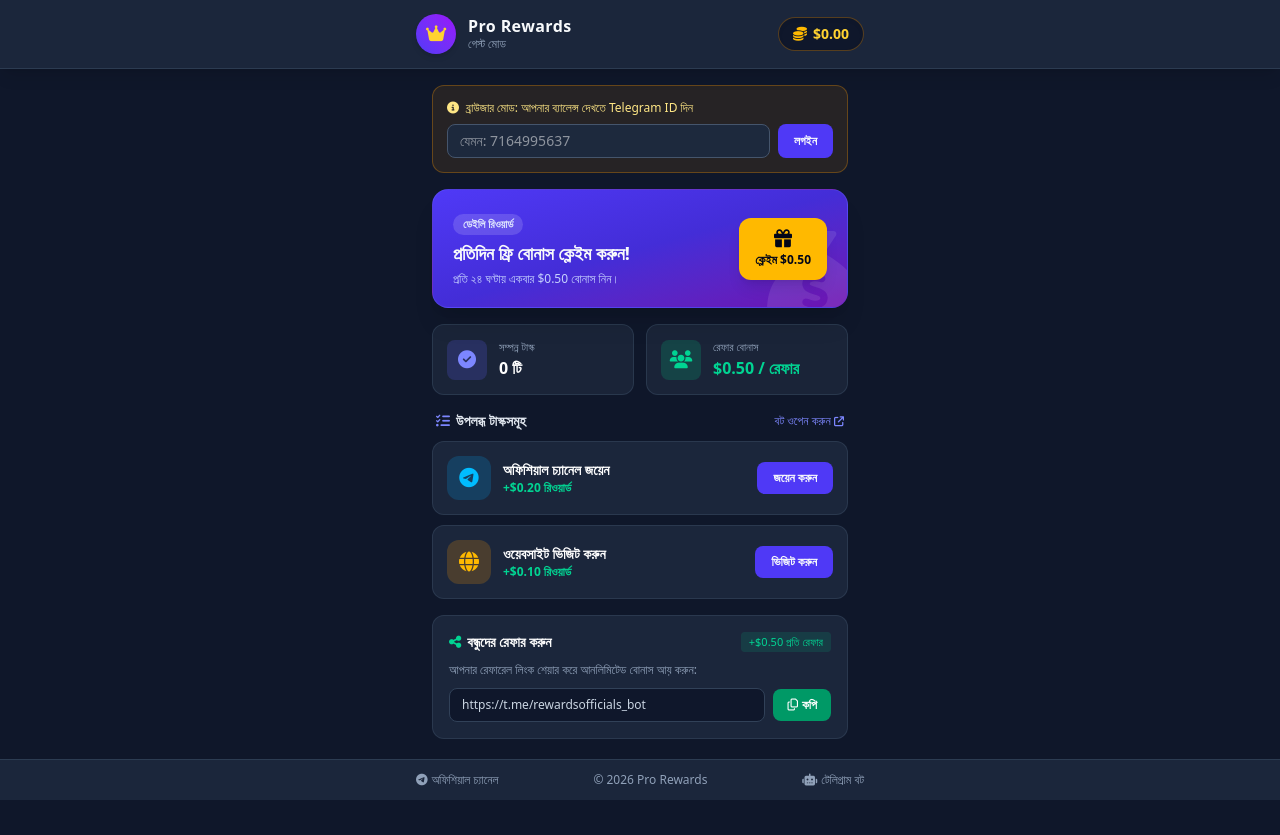
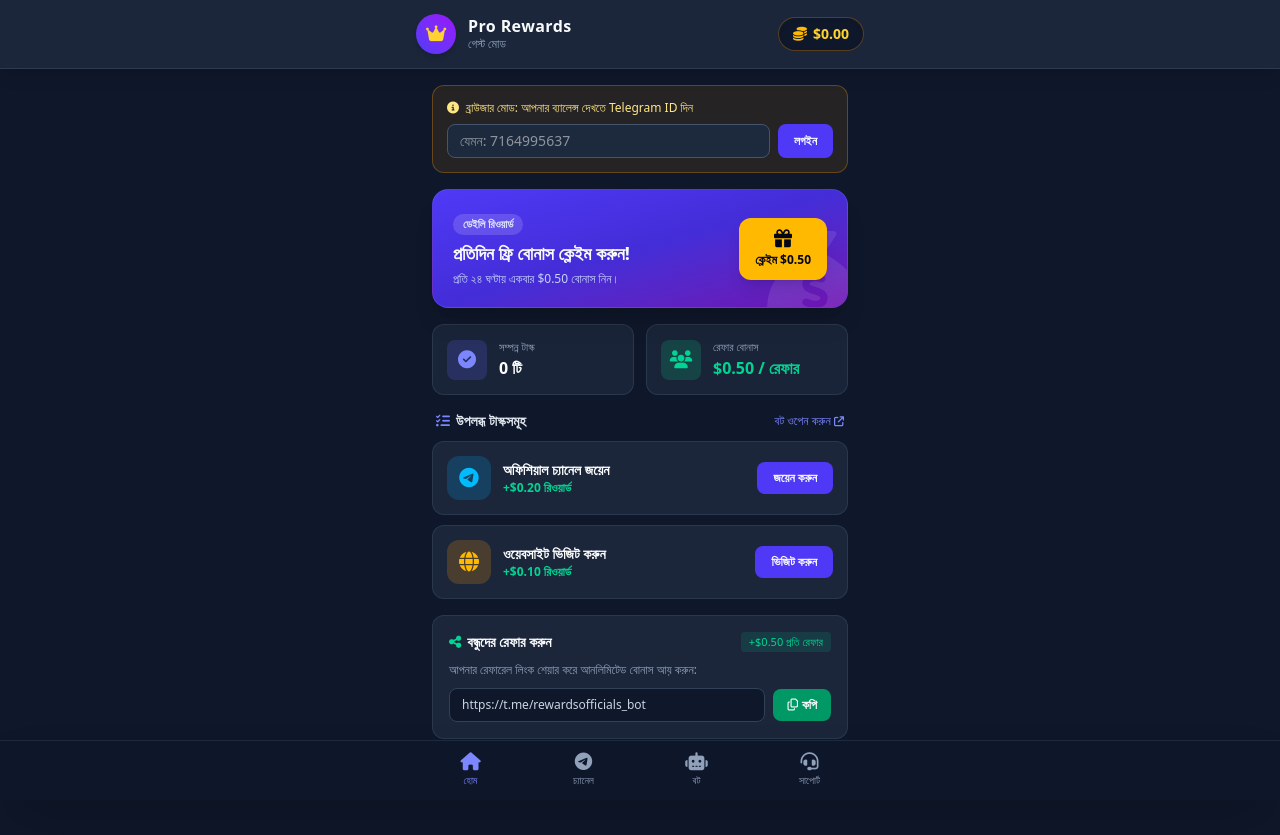
Before and after one commit to mddulal596/rewardsofficials, a website: page index.html in a window 1280 px wide. Before the commit the page ends 800 px from the top, so only its background shows below. Drawn offline with nearby package versions, Linux system fonts and the light colour scheme.

Commit message:
Refactor HTML comments and adjust layout styles

```diff
--- a/index.html
+++ b/index.html
@@ -18,7 +18,7 @@
         }
     </style>
 </head>
-<body class="min-h-screen flex flex-col justify-between font-sans antialiased">
+<body class="min-h-screen flex flex-col justify-between font-sans antialiased pb-20">
 
     <!-- Top Header -->
     <header class="bg-slate-800/90 backdrop-blur-md border-b border-slate-700/80 sticky top-0 z-30 px-4 py-3.5 shadow-lg">
@@ -42,7 +42,7 @@
     <!-- Main Container -->
     <main class="max-w-md mx-auto w-full p-4 space-y-4 mb-auto">
 
-        <!-- Browser Fallback Login (শুধুমাত্র টেলিগ্রামের বাইরে ব্রাউজারে খুললে দেখাবে) -->
+        <!-- Browser Fallback Login -->
         <div id="browser-login-box" class="hidden bg-amber-500/10 border border-amber-500/30 rounded-xl p-3.5 space-y-2">
             <p class="text-xs text-amber-200"><i class="fa-solid fa-circle-info mr-1"></i> ব্রাউজার মোড: আপনার ব্যালেন্স দেখতে Telegram ID দিন</p>
             <div class="flex space-x-2">
@@ -96,7 +96,7 @@
                 <a href="https://t.me/rewardsofficials_bot" target="_blank" class="text-xs text-indigo-400 hover:underline">বট ওপেন করুন <i class="fa-solid fa-arrow-up-right-from-square text-[10px]"></i></a>
             </div>
 
-            <!-- Task 1: Official Channel -->
+            <!-- Task 1 -->
             <div class="bg-slate-800/90 p-3.5 rounded-xl border border-slate-700/70 flex items-center justify-between">
                 <div class="flex items-center space-x-3">
                     <div class="bg-sky-500/20 text-sky-400 w-11 h-11 rounded-xl flex items-center justify-center text-xl">
@@ -112,7 +112,7 @@
                 </button>
             </div>
 
-            <!-- Task 2: Website Visit -->
+            <!-- Task 2 -->
             <div class="bg-slate-800/90 p-3.5 rounded-xl border border-slate-700/70 flex items-center justify-between">
                 <div class="flex items-center space-x-3">
                     <div class="bg-amber-500/20 text-amber-400 w-11 h-11 rounded-xl flex items-center justify-center text-xl">
@@ -148,25 +148,41 @@
     </main>
 
     <!-- Toast Notification -->
-    <div id="toast" class="fixed bottom-16 left-1/2 -translate-x-1/2 bg-slate-800 border border-slate-600 text-white text-xs font-medium px-4 py-2.5 rounded-full shadow-2xl opacity-0 pointer-events-none transition-opacity duration-300 z-50 whitespace-nowrap">
+    <div id="toast" class="fixed bottom-20 left-1/2 -translate-x-1/2 bg-slate-800 border border-slate-600 text-white text-xs font-medium px-4 py-2.5 rounded-full shadow-2xl opacity-0 pointer-events-none transition-opacity duration-300 z-50 whitespace-nowrap">
         মেসেজ
     </div>
 
-    <!-- Bottom Footer -->
-    <footer class="bg-slate-800/90 border-t border-slate-700/80 py-3 px-4 text-center text-xs text-slate-400">
-        <div class="max-w-md mx-auto flex justify-between items-center">
-            <a href="https://t.me/rewardofficials" target="_blank" class="hover:text-sky-400 transition"><i class="fa-brands fa-telegram mr-1"></i>অফিশিয়াল চ্যানেল</a>
-            <span>&copy; 2026 Pro Rewards</span>
-            <a href="https://t.me/rewardsofficials_bot" target="_blank" class="hover:text-indigo-400 transition"><i class="fa-solid fa-robot mr-1"></i>টেলিগ্রাম বট</a>
+    <!-- Mobile App Style Fixed Bottom Navigation Bar -->
+    <nav class="fixed bottom-0 left-0 right-0 bg-slate-900/95 backdrop-blur-md border-t border-slate-800 z-40 py-2 px-4 shadow-2xl">
+        <div class="max-w-md mx-auto grid grid-cols-4 gap-1 text-center">
+            <!-- Home -->
+            <a href="#" class="flex flex-col items-center justify-center text-indigo-400 py-1 transition">
+                <i class="fa-solid fa-house text-lg mb-0.5"></i>
+                <span class="text-[10px] font-medium">হোম</span>
+            </a>
+            <!-- Channel -->
+            <a href="https://t.me/rewardofficials" target="_blank" class="flex flex-col items-center justify-center text-slate-400 hover:text-sky-400 py-1 transition">
+                <i class="fa-brands fa-telegram text-lg mb-0.5"></i>
+                <span class="text-[10px] font-medium">চ্যানেল</span>
+            </a>
+            <!-- Bot -->
+            <a href="https://t.me/rewardsofficials_bot" target="_blank" class="flex flex-col items-center justify-center text-slate-400 hover:text-indigo-400 py-1 transition">
+                <i class="fa-solid fa-robot text-lg mb-0.5"></i>
+                <span class="text-[10px] font-medium">বট</span>
+            </a>
+            <!-- Support / Channel Updates -->
+            <a href="https://t.me/rewardofficials" target="_blank" class="flex flex-col items-center justify-center text-slate-400 hover:text-emerald-400 py-1 transition">
+                <i class="fa-solid fa-headset text-lg mb-0.5"></i>
+                <span class="text-[10px] font-medium">সাপোর্ট</span>
+            </a>
         </div>
-    </footer>
+    </nav>
 
-    <!-- Firebase & App Logic -->
+    <!-- Firebase & App Logic Script -->
     <script type="module">
         import { initializeApp } from "https://www.gstatic.com/firebasejs/10.12.2/firebase-app.js";
         import { getFirestore, doc, getDoc, setDoc, increment, serverTimestamp } from "https://www.gstatic.com/firebasejs/10.12.2/firebase-firestore.js";
 
-        // ফায়ারবেস কনফিগারেশন
         const firebaseConfig = {
             apiKey: "AIzaSyDBCZZAebuQ3i66C8UNp9qdBI79RS7KHcc",
             authDomain: "rewardsofficials.firebaseapp.com",
@@ -179,7 +195,6 @@
         const app = initializeApp(firebaseConfig);
         const db = getFirestore(app);
 
-        // Telegram WebApp ইনিশিয়ালাইজ
         const tg = window.Telegram?.WebApp;
         if (tg) {
             tg.ready();
@@ -189,7 +204,6 @@
         let currentUserId = null;
         let currentUsername = "User";
 
-        // টোস্ট মেসেজ দেখানোর ফাংশন
         function showToast(msg) {
             const toast = document.getElementById('toast');
             toast.textContent = msg;
@@ -197,7 +211,6 @@
             setTimeout(() => toast.classList.add('opacity-0'), 3000);
         }
 
-        // ইউজারের ডেটা লোড ও UI আপডেট
         async function loadUserData(telegramId, displayName = null) {
             if (!telegramId) return;
             currentUserId = String(telegramId);
@@ -215,7 +228,6 @@
                     document.getElementById('user-balance').textContent = `$${balance}`;
                     document.getElementById('tasks-done').textContent = `${data.tasksDone || 0} টি`;
 
-                    // চ্যানেল টাস্ক চেক
                     if (data.taskChannelDone) {
                         const btn = document.getElementById('btn-task-channel');
                         btn.textContent = 'সম্পন্ন ✅';
@@ -223,7 +235,6 @@
                         btn.className = 'bg-slate-700 text-slate-400 text-xs px-3.5 py-2 rounded-lg font-semibold cursor-not-allowed';
                     }
 
-                    // ওয়েবসাইট টাস্ক চেক
                     if (data.taskWebsiteDone) {
                         const btn = document.getElementById('btn-task-website');
                         btn.textContent = 'সম্পন্ন ✅';
@@ -231,7 +242,6 @@
                         btn.className = 'bg-slate-700 text-slate-400 text-xs px-3.5 py-2 rounded-lg font-semibold cursor-not-allowed';
                     }
 
-                    // ডেইলি বোনাস ২৪ ঘণ্টা কুলডাউন চেক
                     if (data.lastDailyClaim) {
                         const lastClaim = data.lastDailyClaim.toDate();
                         if (new Date() - lastClaim < 24 * 60 * 60 * 1000) {
@@ -243,7 +253,6 @@
                         }
                     }
                 } else {
-                    // নতুন ইউজার হলে ডেটাবেজে তৈরি করা
                     await setDoc(userRef, {
                         telegramId: currentUserId,
                         username: currentUsername,
@@ -260,7 +269,6 @@
             }
         }
 
-        // ডেইলি বোনাস ক্লেইম ফাংশন
         window.claimDailyBonus = async function() {
             if (!currentUserId) return showToast('প্রথমে টেলিগ্রাম আইডি দিয়ে লগইন করুন!');
             try {
@@ -285,11 +293,9 @@
             }
         };
 
-        // টাস্ক কমপ্লিট ফাংশন
         window.completeTask = async function(taskType, url, reward) {
             if (!currentUserId) return showToast('প্রথমে টেলিগ্রাম আইডি দিয়ে লগইন করুন!');
 
-            // লিংক ওপেন করা
             if (tg && url.includes('t.me')) {
                 tg.openTelegramLink(url);
             } else {
@@ -327,7 +333,6 @@
             }, 3000);
         };
 
-        // রেফারেল লিংক কপি
         window.copyReferralLink = function() {
             const input = document.getElementById('ref-link-input');
             navigator.clipboard.writeText(input.value).then(() => {
@@ -335,7 +340,6 @@
             });
         };
 
-        // ব্রাউজার মোডে ম্যানুয়াল আইডি লোড
         window.loadManualUser = function() {
             const idVal = document.getElementById('manual-tg-id').value.trim();
             if (!idVal) return showToast('সঠিক Telegram ID দিন!');
@@ -343,7 +347,6 @@
             loadUserData(idVal, 'Web User');
         };
 
-        // অ্যাপ চালু হলে ইউজার শনাক্ত করা
         const tgUser = tg?.initDataUnsafe?.user;
         const urlParams = new URLSearchParams(window.location.search);
         const paramId = urlParams.get('id');
```
